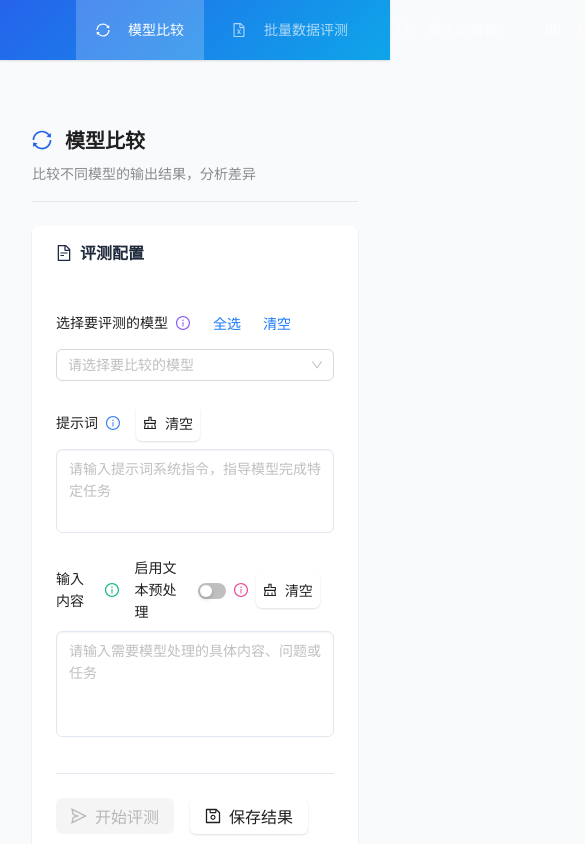
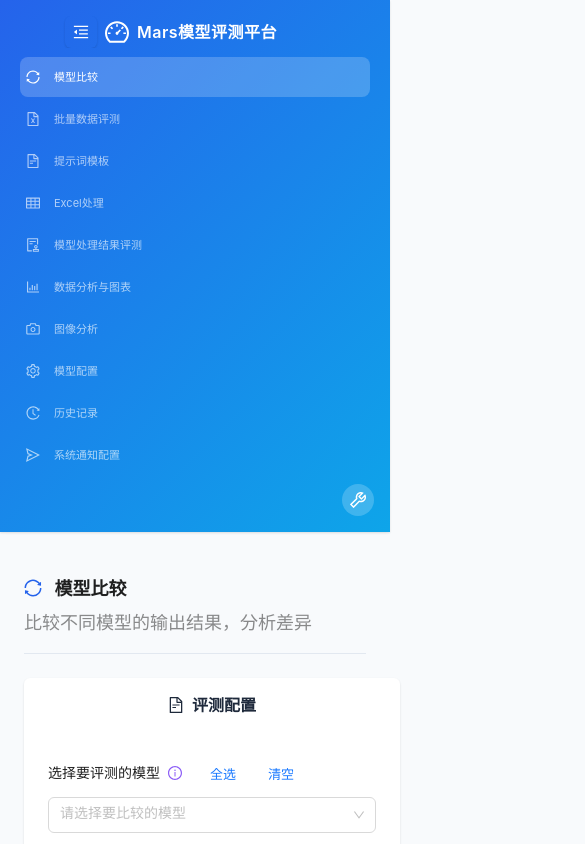
Before and after one commit to summerHearts/MarsAI-Insights, a React (Create React App) app: page / in a window 390 px wide. Shown: the top 844 px of the page, 585 px wide, since content can reach past the window. Built offline with nearby package versions, Linux system fonts and the light colour scheme.

Commit message:
refine: 适配移动端

```diff
--- a/public/index.html
+++ b/public/index.html
@@ -3,11 +3,11 @@
   <head>
     <meta charset="utf-8" />
     <link rel="icon" href="%PUBLIC_URL%/favicon.ico" />
-    <meta name="viewport" content="width=device-width, initial-scale=1" />
-    <meta name="theme-color" content="#000000" />
+    <meta name="viewport" content="width=device-width, initial-scale=1, maximum-scale=1, user-scalable=no" />
+    <meta name="theme-color" content="#2563eb" />
     <meta
       name="description"
-      content="Web site created using create-react-app"
+      content="Mars模型评测平台 - 专业的AI模型评测与比较工具"
     />
     <link rel="apple-touch-icon" href="%PUBLIC_URL%/logo192.png" />
     <!--
@@ -24,7 +24,7 @@
       work correctly both with client-side routing and a non-root public URL.
       Learn how to configure a non-root public URL by running `npm run build`.
     -->
-    <title>React App</title>
+    <title>Mars模型评测平台</title>
   </head>
   <body>
     <noscript>You need to enable JavaScript to run this app.</noscript>
--- a/src/App.css
+++ b/src/App.css
@@ -388,7 +388,7 @@ body {
 /* 响应式设计优化 */
 @media (max-width: 768px) {
   .ant-layout-content {
-    padding: 16px;
+    padding: 12px;
   }
 
   .ant-card-body {
@@ -397,7 +397,7 @@ body {
 
   .ant-table-thead > tr > th,
   .ant-table-tbody > tr > td {
-    padding: 12px 16px;
+    padding: 8px;
   }
 
   .ant-tabs-tab {
@@ -406,6 +406,265 @@ body {
 
   .batch-processing-section {
     padding: 16px;
+  }
+
+  /* 头部导航适配移动端 */
+  .header-content {
+    flex-direction: column;
+    padding: 8px 0;
+    height: auto;
+  }
+
+  .ant-layout-header {
+    height: auto;
+    line-height: normal;
+    padding: 8px 16px;
+  }
+
+  .header-actions {
+    margin-top: 8px;
+    width: 100%;
+    justify-content: flex-end;
+  }
+
+  .logo {
+    margin-bottom: 8px;
+    justify-content: center;
+    width: 100%;
+  }
+
+  /* 导航菜单适配移动端 */
+  .ant-menu.ant-menu-dark {
+    width: 100%;
+    display: flex;
+    flex-wrap: wrap;
+    justify-content: center;
+  }
+
+  .ant-menu-item {
+    padding: 0 8px !important;
+    margin: 2px !important;
+    font-size: 12px;
+  }
+
+  .ant-menu-item .anticon {
+    margin-right: 4px;
+    font-size: 14px;
+  }
+
+  /* 表单适配移动端 */
+  .main-layout {
+    flex-direction: column;
+  }
+
+  .form-container {
+    width: 100%;
+    margin-right: 0;
+    margin-bottom: 16px;
+  }
+
+  .comparison-form-card {
+    margin-bottom: 16px;
+  }
+
+  /* 响应式卡片布局 */
+  .model-card {
+    width: 100%;
+    margin-right: 0;
+  }
+
+  /* 响应式表单控件 */
+  .ant-form-item-label {
+    padding-bottom: 4px;
+  }
+
+  .ant-form-item {
+    margin-bottom: 12px;
+  }
+
+  .prompt-textarea,
+  .input-textarea {
+    min-height: 100px;
+  }
+
+  /* 下拉菜单适配移动端 */
+  .ant-select-selector {
+    height: 36px !important;
+  }
+
+  /* 弹框适配移动端 */
+  .ant-modal {
+    max-width: 90%;
+    margin: 16px auto;
+  }
+
+  .ant-modal-body {
+    padding: 16px;
+  }
+
+  /* 响应式按钮组 */
+  .ant-space {
+    flex-wrap: wrap;
+  }
+
+  /* 适配移动端的表格 */
+  .ant-table {
+    overflow-x: auto;
+  }
+
+  /* 图表适配移动端 */
+  .chart-container {
+    height: 300px !important;
+  }
+
+  /* 主布局适配移动端 */
+  .main-layout {
+    margin: 0;
+    flex-direction: column;
+  }
+
+  .form-container,
+  .results-container {
+    flex: none;
+    width: 100%;
+    min-width: auto;
+    padding: 0;
+  }
+
+  /* 更多移动端内容布局优化 */
+  .tab-content {
+    padding: 0;
+  }
+
+  .page-header {
+    margin-bottom: 12px;
+  }
+
+  /* 移动端按钮优化 */
+  .button-container {
+    display: flex;
+    flex-wrap: wrap;
+    gap: 8px;
+    margin-bottom: 12px;
+  }
+
+  .button-container .ant-btn {
+    flex: 1;
+    min-width: calc(50% - 4px);
+  }
+
+  /* 移动端表格响应式处理 */
+  .ant-table-wrapper {
+    margin: 0 -12px;
+    width: calc(100% + 24px);
+  }
+
+  .ant-table-content {
+    overflow-x: auto;
+  }
+
+  /* 移动端卡片组样式 */
+  .card-grid {
+    display: grid;
+    grid-template-columns: 1fr;
+    gap: 12px;
+  }
+
+  /* 移动端组件头部优化 */
+  .responsive-card-header {
+    flex-direction: column;
+    align-items: flex-start;
+  }
+
+  .responsive-card-title {
+    margin-bottom: 8px;
+    width: 100%;
+  }
+
+  .responsive-card-actions {
+    flex-direction: column;
+    width: 100%;
+  }
+
+  .responsive-card-actions .ant-space {
+    margin-bottom: 8px;
+    width: 100%;
+  }
+
+  /* 移动端卡片头部样式优化 */
+  .ant-card-head {
+    padding: 12px 16px;
+  }
+
+  .ant-card-head-wrapper {
+    flex-direction: column;
+  }
+
+  .ant-card-head-title {
+    padding: 8px 0;
+  }
+
+  .ant-card-extra {
+    margin-left: 0;
+    padding: 8px 0;
+    width: 100%;
+  }
+}
+
+/* 针对极小屏幕的适配 */
+@media (max-width: 480px) {
+  .ant-layout-content {
+    padding: 8px;
+  }
+
+  .site-layout-content {
+    padding: 12px 0;
+  }
+
+  .ant-card-body {
+    padding: 12px;
+  }
+
+  .ant-menu-item {
+    padding: 0 6px !important;
+    margin: 1px !important;
+    font-size: 11px;
+  }
+
+  .logo h4 {
+    font-size: 16px;
+  }
+
+  .ant-form-item-label > label {
+    font-size: 13px;
+  }
+
+  .ant-btn {
+    padding: 0 12px;
+    height: 32px;
+    font-size: 13px;
+  }
+
+  .page-header .ant-typography {
+    font-size: 18px;
+  }
+
+  /* 超小屏幕布局优化 */
+  .button-container .ant-btn {
+    flex: 100%;
+    width: 100%;
+  }
+
+  /* 调整表单项在超小屏幕的布局 */
+  .ant-form-item-label,
+  .ant-form-item-control {
+    flex: 0 0 100%;
+    max-width: 100%;
+    text-align: left;
+  }
+
+  .ant-form-item-control-input {
+    width: 100%;
   }
 }
 
@@ -618,3 +877,52 @@ pre {
   margin-right: 8px;
   color: var(--primary-color);
 }
+
+.main-layout {
+  display: flex;
+  margin: 0 -12px;
+  flex-wrap: wrap;
+}
+
+.form-container {
+  flex: 1;
+  min-width: 400px;
+  padding: 0 12px;
+  margin-bottom: 24px;
+}
+
+.results-container {
+  flex: 1;
+  min-width: 400px;
+  padding: 0 12px;
+}
+
+/* 响应式组件头部 */
+.responsive-card-header {
+  display: flex;
+  flex-wrap: wrap;
+  gap: 8px;
+  align-items: center;
+}
+
+.responsive-card-title {
+  margin-right: auto;
+}
+
+.responsive-card-actions {
+  display: flex;
+  flex-wrap: wrap;
+  gap: 8px;
+}
+
+/* 响应式表单操作按钮组 */
+.form-actions {
+  display: flex;
+  flex-wrap: wrap;
+  gap: 8px;
+  margin-top: 16px;
+}
+
+.form-actions .ant-btn {
+  flex-grow: 1;
+}
--- a/src/App.tsx
+++ b/src/App.tsx
@@ -223,6 +223,19 @@ function App() {
     webhook: '',
     secret: ''
   });
+
+  const [collapsed, setCollapsed] = useState(false);
+  const [isMobile, setIsMobile] = useState(window.innerWidth <= 768);
+
+  // 监听窗口大小变化
+  useEffect(() => {
+    const handleResize = () => {
+      setIsMobile(window.innerWidth <= 768);
+    };
+
+    window.addEventListener('resize', handleResize);
+    return () => window.removeEventListener('resize', handleResize);
+  }, []);
 
   // 在App函数中第一个useEffect钩子添加设置页面标题的代码
   useEffect(() => {
@@ -663,15 +676,28 @@ function App() {
       <Header className="header">
         <div className="header-content">
           <div className="logo">
+            {isMobile && (
+              <Button
+                type="text"
+                icon={collapsed ? <MenuUnfoldOutlined /> : <MenuFoldOutlined />}
+                onClick={() => setCollapsed(!collapsed)}
+                style={{ color: 'white', fontSize: '16px', marginRight: '8px' }}
+              />
+            )}
             <DashboardOutlined style={{ fontSize: '24px', color: 'white', marginRight: '8px' }} />
             <Typography.Title level={4} style={{ margin: 0, color: 'white' }}>Mars模型评测平台</Typography.Title>
           </div>
 
+          {/* 在非移动端或者菜单展开状态下显示菜单 */}
+          {(!isMobile || !collapsed) && (
             <Menu
               theme="dark"
-            mode="horizontal"
+              mode={isMobile ? "inline" : "horizontal"}
               selectedKeys={[activeTab]}
-            onSelect={({ key }) => setActiveTab(key as string)}
+              onSelect={({ key }) => {
+                setActiveTab(key as string);
+                if (isMobile) setCollapsed(true);
+              }}
               style={{
                 background: 'transparent',
                 borderBottom: 'none',
@@ -709,11 +735,14 @@ function App() {
                 系统通知配置
               </Menu.Item>
             </Menu>
+          )}
 
           <Space className="header-actions">
+            {!isMobile && (
               <Tooltip title="使用帮助">
                 <Button type="text" icon={<CodeOutlined />} style={{ color: 'white' }} />
               </Tooltip>
+            )}
             <Dropdown menu={{
               items: [
                 {
@@ -730,7 +759,12 @@ function App() {
                   key: '3',
                   label: '关于',
                   icon: <TeamOutlined />
-                }
+                },
+                ...(isMobile ? [{
+                  key: '4',
+                  label: '使用帮助',
+                  icon: <CodeOutlined />
+                }] : [])
               ]
             }}>
               <Avatar style={{ backgroundColor: 'rgba(255,255,255,0.2)', cursor: 'pointer' }} icon={<ToolOutlined />} />
@@ -772,12 +806,14 @@ function App() {
                       onSpeakerMapChange={setSpeakerMap}
                     />
                   </div>
+                  <div className="results-container">
                     <ComparisonResults
                       isLoading={isLoading}
                       responses={responses}
                       prompt={currentPrompt}
                       input={currentInput}
                     />
+                  </div>
                 </div>
               </div>
             )}
```
Lines whose indentation alone changed are shown as unchanged.
